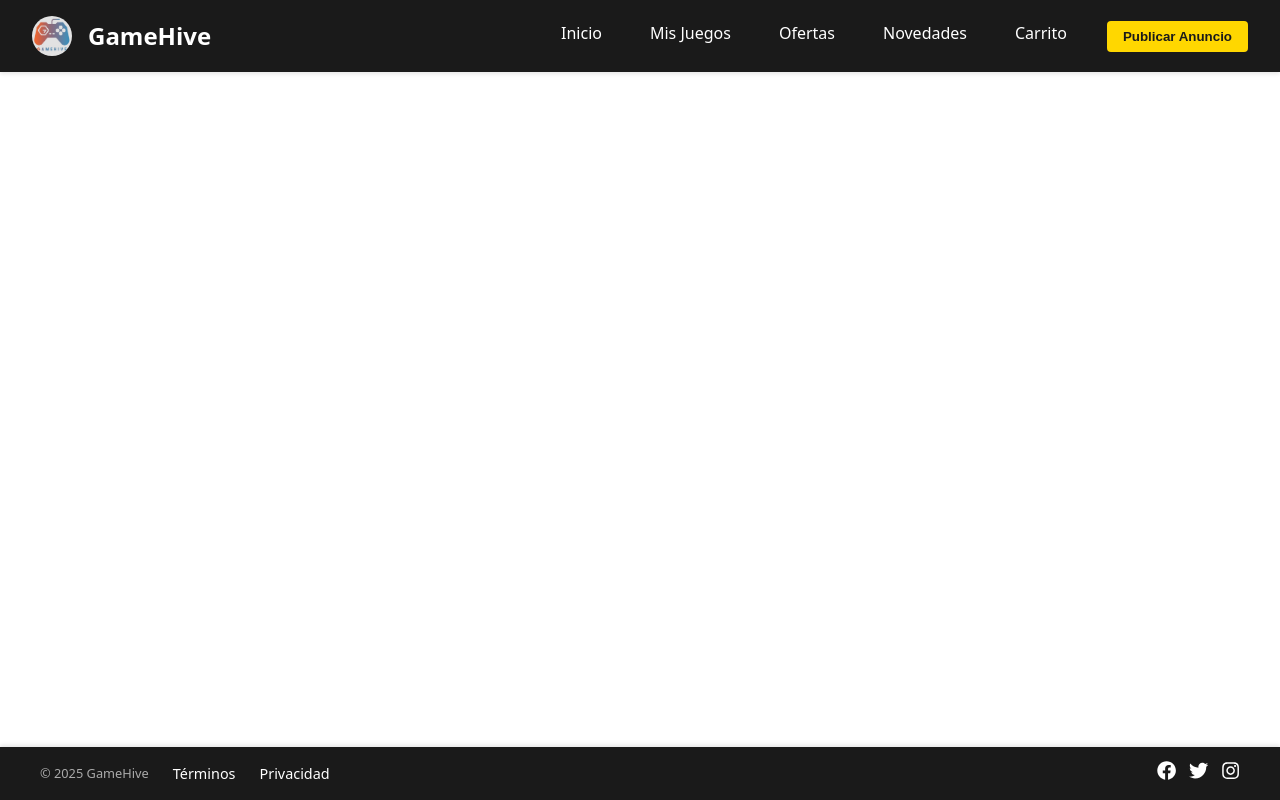
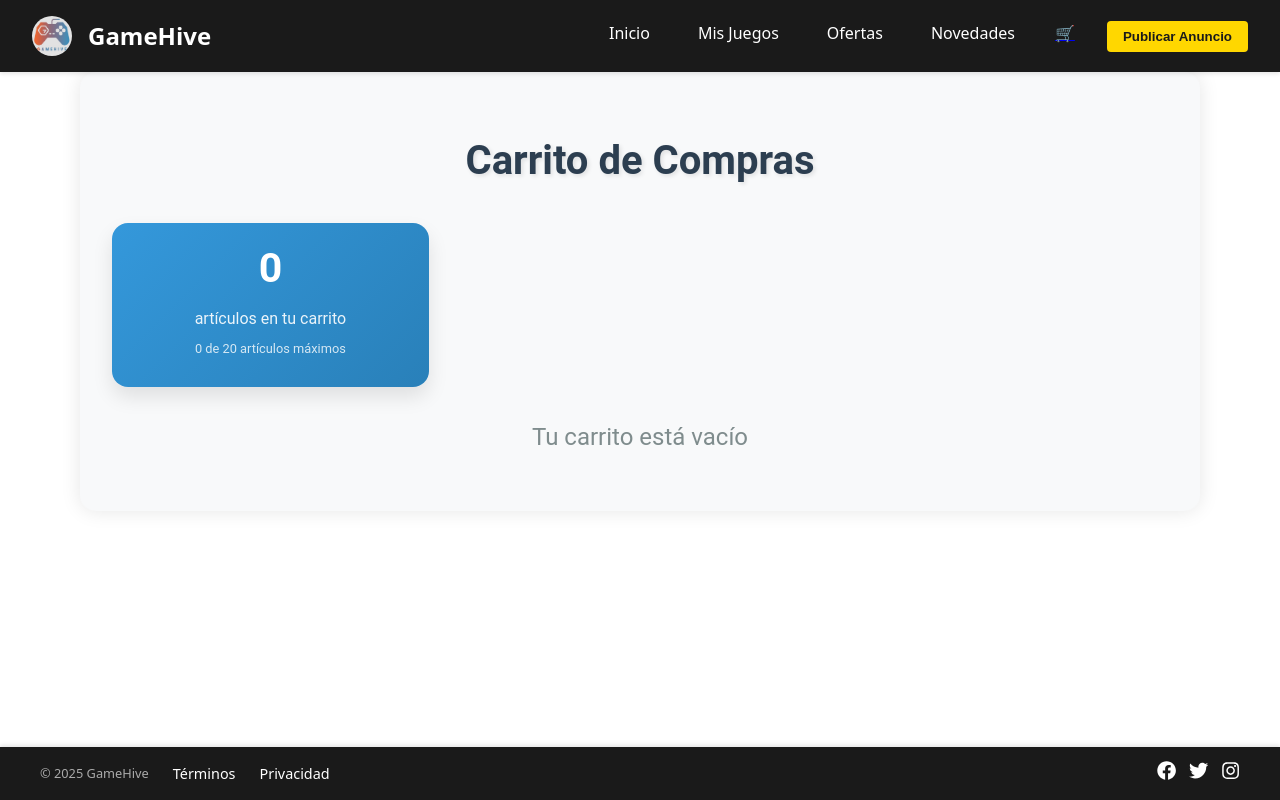
Before and after one commit to saudlari/gameHive, a React (Vite) app: page /cart in a window 1280 px wide. Built offline with nearby package versions, Linux system fonts and the light colour scheme.

Commit message:
Cart with context

```diff
--- a/src/App.jsx
+++ b/src/App.jsx
@@ -1,10 +1,12 @@
 import React from 'react';
 import { BrowserRouter as Router, Routes, Route } from 'react-router-dom';
+import { CartProvider } from './CartContext';
 import Header from './components/header/Header';
 import Footer from './components/footer/Footer';
 import Home from './pages/home/Home';
 import Favs from './pages/favs/Favs';
 import Novedades from './pages/news/NewProduct';
+import ShoppingCart from './pages/shopping/ShoppingCart';
 //port Login from './pages/login/Login';
 
 //const Favs = () => <div>Página de Juegos</div>;
@@ -13,6 +15,7 @@ const Carrito = () => <div>Página del Carrito</div>;
 
 function App() {
   return (
+    <CartProvider>
       <Router>
         <Header />
         <main>
@@ -22,11 +25,12 @@ function App() {
             <Route path="/ofertas" element={<Ofertas />} />
             <Route path="/novedades" element={<Novedades />} />
             <Route path="/carrito" element={<Carrito />} />
-
+            <Route path="/cart" element={<ShoppingCart />} />
           </Routes>
         </main>
         <Footer />
       </Router>
+    </CartProvider>
   );
 }
 
--- /dev/null
+++ b/src/CartContext.jsx
@@ -0,0 +1,86 @@
+import React, { createContext, useContext, useState, useEffect } from 'react';
+
+const CartContext = createContext();
+
+export function CartProvider({ children }) {
+  const [cart, setCart] = useState(() => {
+    // Intenta recuperar el carrito del localStorage al iniciar
+    const savedCart = localStorage.getItem('cart');
+    return savedCart ? JSON.parse(savedCart) : [];
+  });
+
+  // Guarda el carrito en localStorage cuando cambie
+  useEffect(() => {
+    localStorage.setItem('cart', JSON.stringify(cart));
+  }, [cart]);
+
+  // Añadir un juego al carrito
+  const addToCart = (game) => {
+    setCart(prevCart => {
+      // Verifica si el juego ya está en el carrito
+      const existingItemIndex = prevCart.findIndex(item => item.id === game.id);
+
+      if (existingItemIndex >= 0) {
+        // Si ya existe, incrementa la cantidad
+        const updatedCart = [...prevCart];
+        updatedCart[existingItemIndex] = {
+          ...updatedCart[existingItemIndex],
+          quantity: updatedCart[existingItemIndex].quantity + 1
+        };
+        return updatedCart;
+      } else {
+        // Si no existe, añádelo con cantidad 1
+        return [...prevCart, { ...game, quantity: 1 }];
+      }
+    });
+  };
+
+  // Eliminar un juego del carrito
+  const removeFromCart = (index) => {
+    setCart(prevCart => prevCart.filter((_, i) => i !== index));
+  };
+
+  // Actualizar la cantidad de un juego
+  const updateQuantity = (index, newQuantity) => {
+    if (newQuantity < 1) return;
+
+    setCart(prevCart => {
+      const updatedCart = [...prevCart];
+      updatedCart[index] = { ...updatedCart[index], quantity: newQuantity };
+      return updatedCart;
+    });
+  };
+
+  // Obtener el número total de artículos
+  const getTotalItems = () => {
+    return cart.reduce((total, item) => total + item.quantity, 0);
+  };
+
+  // Obtener el precio total
+  const getTotalPrice = () => {
+    return cart.reduce((total, item) => total + (item.price * item.quantity), 0);
+  };
+
+  // Limpiar el carrito
+  const clearCart = () => {
+    setCart([]);
+  };
+
+  return (
+    <CartContext.Provider value={{
+      cart,
+      addToCart,
+      removeFromCart,
+      updateQuantity,
+      getTotalItems,
+      getTotalPrice,
+      clearCart
+    }}>
+      {children}
+    </CartContext.Provider>
+  );
+}
+
+export function useCart() {
+  return useContext(CartContext);
+}
--- a/src/components/gameCards/GameCards.jsx
+++ b/src/components/gameCards/GameCards.jsx
@@ -1,8 +1,16 @@
 import PropTypes from 'prop-types';
 import './GameCards.css';
 import ButtonFav from '../button-fav/ButtonFav';
+import { useCart } from '../../CartContext';
 
 function GameCard({ title, price, image, description, onClick, isNew }) {
+  const { addToCart } = useCart();
+
+  const handleAddToCart = () => {
+    addToCart({ title, price, image, description });
+    // Opcional: mostrar alguna notificación de éxito
+  };
+
   return (
     <div className="game-card" onClick={onClick} style={{ cursor: 'pointer' }}>
       <div className="game-card-image-container">
@@ -17,6 +25,15 @@ function GameCard({ title, price, image, description, onClick, isNew }) {
 
 
            </ButtonFav>
+        <button
+          className="add-to-cart-btn"
+          onClick={(e) => {
+            e.stopPropagation();
+            handleAddToCart();
+          }}
+        >
+          Añadir al carrito
+        </button>
       </div>
     </div>
   );
--- a/src/components/header/Header.jsx
+++ b/src/components/header/Header.jsx
@@ -1,9 +1,14 @@
+import React from 'react';
 import { Link } from 'react-router-dom';
+import { useCart } from '../../CartContext';
 import './Header.css';
 import logoGameHive from '/gameHive.jpeg';
 import PublishButton from '../buttons/PublishButton.jsx';
 
-function Header() {
+const Header = () => {
+  const { getTotalItems } = useCart();
+  const itemCount = getTotalItems();
+
   return (
     <header className="header">
       <div className="logo-container">
@@ -18,12 +23,16 @@ function Header() {
           <li className="nav-item"><Link to="/juegos" className="nav-link">Mis Juegos</Link></li>
           <li className="nav-item"><Link to="/ofertas" className="nav-link">Ofertas</Link></li>
           <li className="nav-item"><Link to="/novedades" className="nav-link">Novedades</Link></li>
-          <li className="nav-item"><Link to="/carrito" className="nav-link">Carrito</Link></li>
+          <li className="nav-item">
+            <Link to="/cart" className="cart-icon">
+              🛒 {itemCount > 0 && <span className="cart-count">{itemCount}</span>}
+            </Link>
+          </li>
           <li className="nav-item"><PublishButton /></li>
         </ul>
       </nav>
     </header>
   );
-}
+};
 
 export default Header;
--- /dev/null
+++ b/src/pages/shopping/ShoppingCart.css
@@ -0,0 +1,189 @@
+.carrito-container {
+    max-width: 70rem;
+    margin: 0 auto;
+    padding: 2rem;
+    font-family: 'Roboto', Arial, sans-serif;
+    background-color: #f8f9fa;
+    border-radius: 1rem;
+    box-shadow: 0 0 20px rgba(0,0,0,0.1);
+  }
+
+  .carrito-title {
+    text-align: center;
+    color: #2c3e50;
+    font-size: 2.5rem;
+    font-weight: bold;
+    margin-bottom: 2rem;
+    text-shadow: 2px 2px 4px rgba(0,0,0,0.1);
+  }
+
+  .carrito-summary {
+    background: linear-gradient(135deg, #3498db, #2980b9);
+    border-radius: 1rem;
+    padding: 2rem;
+    margin-bottom: 2rem;
+    box-shadow: 0 10px 20px rgba(0,0,0,0.1);
+    text-align: center;
+    color: white;
+    max-width: 30%;
+    justify-content: center;
+  }
+
+  .carrito-total-items {
+    display: flex;
+    flex-direction: column;
+    align-items: center;
+  }
+
+  .carrito-total-number {
+    font-size: 4rem;
+    font-weight: bold;
+    margin-bottom: 0.5rem;
+    animation: pulse 2s infinite ease-in-out;
+  }
+
+  @keyframes pulse {
+    0% { transform: scale(1); }
+    50% { transform: scale(1.05); }
+    100% { transform: scale(1); }
+  }
+
+  .carrito-total-text {
+    font-size: 1.2rem;
+    opacity: 0.9;
+  }
+
+  .carrito-capacity {
+    margin-top: 1rem;
+    font-size: 1rem;
+    opacity: 0.8;
+  }
+
+  .carrito-empty {
+    text-align: center;
+    font-size: 1.5rem;
+    color: #7f8c8d;
+    margin-top: 2rem;
+  }
+
+  .carrito-items {
+    display: grid;
+    grid-template-columns: repeat(auto-fill, minmax(250px, 1fr));
+    gap: 2rem;
+  }
+
+  .carrito-item {
+    background: white;
+    border-radius: 1rem;
+    overflow: hidden;
+    box-shadow: 0 5px 15px rgba(0,0,0,0.1);
+    transition: transform 0.3s ease, box-shadow 0.3s ease;
+  }
+
+  .carrito-item:hover {
+    transform: translateY(-10px);
+    box-shadow: 0 15px 30px rgba(0,0,0,0.2);
+  }
+
+  .carrito-item-image {
+    width: 100%;
+    height: 200px;
+    object-fit: cover;
+  }
+
+  .carrito-item-details {
+    padding: 1.5rem;
+  }
+
+  .carrito-item-title {
+    font-size: 1.3rem;
+    color: #2c3e50;
+    margin-bottom: 0.5rem;
+  }
+
+  .carrito-item-price {
+    font-size: 1.2rem;
+    color: #e74c3c;
+    font-weight: bold;
+    margin-bottom: 1rem;
+  }
+
+  .carrito-item-quantity {
+    display: flex;
+    align-items: center;
+    margin-bottom: 1rem;
+  }
+
+  .carrito-item-quantity label {
+    margin-right: 0.5rem;
+    color: #7f8c8d;
+  }
+
+  .carrito-item-quantity input {
+    width: 60px;
+    padding: 0.5rem;
+    border: 2px solid #bdc3c7;
+    border-radius: 0.25rem;
+    font-size: 1rem;
+    text-align: center;
+  }
+
+  .carrito-item-remove {
+    background-color: #e74c3c;
+    color: white;
+    border: none;
+    padding: 0.75rem 1rem;
+    border-radius: 0.5rem;
+    cursor: pointer;
+    font-size: 1rem;
+    font-weight: bold;
+    transition: background-color 0.3s ease, transform 0.2s ease-in-out;
+    width: 100%;
+    text-align: center;
+  }
+
+  .carrito-item-remove:hover {
+    background-color: #c0392b;
+    transform: scale(1.05);
+  }
+
+  .carrito-summary {
+    background: linear-gradient(135deg, #3498db, #2980b9);
+    border-radius: 1rem;
+    padding: 1rem; /* Reducido el padding */
+    margin-bottom: 1.5rem; /* Reducido el margen inferior */
+    box-shadow: 0 10px 20px rgba(0,0,0,0.1);
+    text-align: center;
+    color: white;
+
+  }
+
+  .carrito-total-items {
+    display: flex;
+    flex-direction: column;
+    align-items: center;
+  }
+
+  .carrito-total-number {
+    font-size: 2.5rem; /* Reducido el tamaño de fuente */
+    font-weight: bold;
+    margin-bottom: 0.5rem;
+    animation: pulse 2s infinite ease-in-out;
+  }
+
+  @keyframes pulse {
+    0% { transform: scale(1); }
+    50% { transform: scale(1.05); }
+    100% { transform: scale(1); }
+  }
+
+  .carrito-total-text {
+    font-size: 1rem; /* Reducido el tamaño de fuente */
+    opacity: 0.9;
+  }
+
+  .carrito-capacity {
+    margin-top: 0.5rem; /* Reducido el margen superior */
+    font-size: 0.8rem; /* Reducido el tamaño de fuente */
+    opacity: 0.8;
+  }
--- /dev/null
+++ b/src/pages/shopping/ShoppingCart.jsx
@@ -0,0 +1,78 @@
+import React from 'react';
+import { useCart } from '../../CartContext';
+import './ShoppingCart.css';
+
+
+const ShoppingCart = () => {
+  const { cart, removeFromCart, updateQuantity, getTotalItems } = useCart();
+
+  const handleRemove = (index) => {
+    removeFromCart(index);
+  };
+
+  const handleQuantityChange = (index, newQuantity) => {
+    updateQuantity(index, parseInt(newQuantity));
+  };
+
+  const totalItems = getTotalItems();
+  const maxItems = 20; // Puedes ajustar este número según tus necesidades
+  const progressPercentage = (totalItems / maxItems) * 100;
+
+  return (
+    <div className="carrito-container">
+      <h1 className="carrito-title">Carrito de Compras</h1>
+      <div className="carrito-summary">
+        <div className="carrito-total-items">
+          <span className="carrito-total-number">{totalItems}</span>
+          <span className="carrito-total-text">artículos en tu carrito</span>
+        </div>
+        <div className="carrito-progress-bar">
+          <div
+            className="carrito-progress-fill"
+            style={{width: `${progressPercentage}%`}}
+          ></div>
+        </div>
+        <p className="carrito-capacity">
+          {totalItems} de {maxItems} artículos máximos
+        </p>
+      </div>
+      {cart.length === 0 ? (
+        <p className="carrito-empty">Tu carrito está vacío</p>
+      ) : (
+        <div className="carrito-items">
+          {cart.map((item, index) => (
+            <div key={index} className="carrito-item">
+              <img
+                src={item.image}
+                alt={item.title}
+                className="carrito-item-image"
+              />
+              <div className="carrito-item-details">
+                <h2 className="carrito-item-title">{item.title}</h2>
+                <p className="carrito-item-price">${item.price}</p>
+                <div className="carrito-item-quantity">
+                  <label htmlFor={`quantity-${index}`}>Cantidad:</label>
+                  <input
+                    type="number"
+                    id={`quantity-${index}`}
+                    value={item.quantity}
+                    min="1"
+                    onChange={(e) => handleQuantityChange(index, e.target.value)}
+                  />
+                </div>
+                <button
+                  className="carrito-item-remove"
+                  onClick={() => handleRemove(index)}
+                >
+                  Eliminar
+                </button>
+              </div>
+            </div>
+          ))}
+        </div>
+      )}
+    </div>
+  );
+};
+
+export default ShoppingCart;
```
Lines whose indentation alone changed are shown as unchanged.
